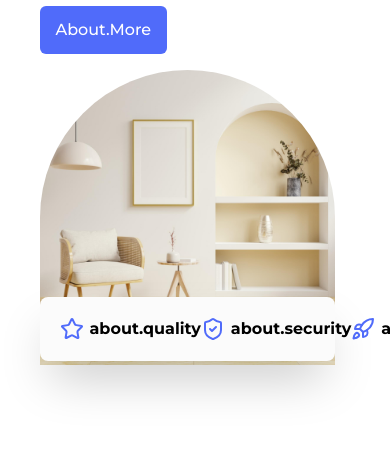
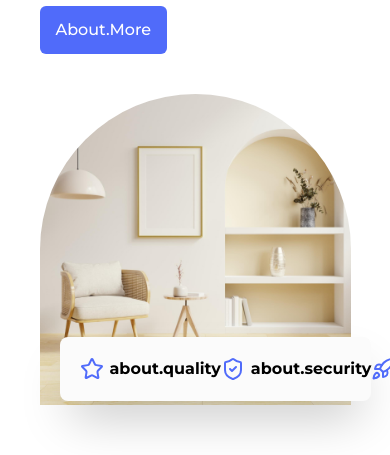
Before and after one commit to mo-almalik/store, a React (Vite) app: page / in a window 390 px wide. Shown: the part 1453-1908 px from the top of the page. Built offline with nearby package versions, Linux system fonts and the light colour scheme; no server answers; the HTML template or start-up script is replaced by a standard one.

Commit message:
about us done

```diff
--- a/public/locales/en/translation.json
+++ b/public/locales/en/translation.json
@@ -38,7 +38,7 @@
         "three":"Excellent customer service",
         "four":"Competitive prices and exclusive offers",
         "quality":"Quality",
-        "security":"Security",
+        "security":"Safety ",
         "speed":"Speed",
         "more" :"Read More"
     }
--- a/src/pages/user/AboutUs.jsx
+++ b/src/pages/user/AboutUs.jsx
@@ -9,8 +9,8 @@ function AboutUs() {
     <div className='container mb-10 mt-24 '>
 
 
-    <div className='grid grid-cols-1 md:grid-cols-3 gap-4 '>
-    <div class="col-span-2 flex items-center">
+    <div className='grid grid-cols-1 md:grid-cols-2 lg:grid-cols-2 xl:grid-cols-3'>
+    <div class="md:col-span-1 lg:col-span-1 xl:col-span-2  flex items-center ">
 <div>
 <h3 className="text-3xl text-black mb-4 capitalize font-bold">{t("about.title")}</h3>
     <p className='text-gray-600 w-[80%]'>
@@ -30,9 +30,9 @@ function AboutUs() {
 
 </div>
     </div>
-    <div class="relative">
-        <img src={assets.about} alt='about us' className=' rounded-t-full' />
-        <div className='bg-light shadow-2xl p-5 rounded-lg absolute w-full bottom-1 md:-left-10 md:rtl:-right-10  transition-all duration-1000 '>
+    <div class="relative mt-10 md:mt-0">
+        <img src={assets.about} alt='about us' className=' rounded-t-full w-full md:w-[90%]' />
+        <div className='bg-light shadow-2xl p-5 rounded-lg absolute w-full bottom-1 left-5  md:-left-10 md:rtl:-right-10  transition-all duration-1000 '>
             <div className='flex items-center justify-between'>
                 <div className='flex items-center gap-x-1.5'><LuStar className='text-main size-6' /> <strong>{t('about.quality')}</strong></div>
                 <div className='flex items-center gap-x-1.5'><LuShieldCheck className='text-main size-6' /> <strong>{t('about.security')}</strong></div>
```
